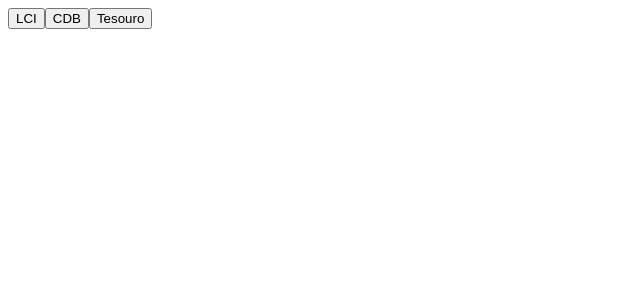
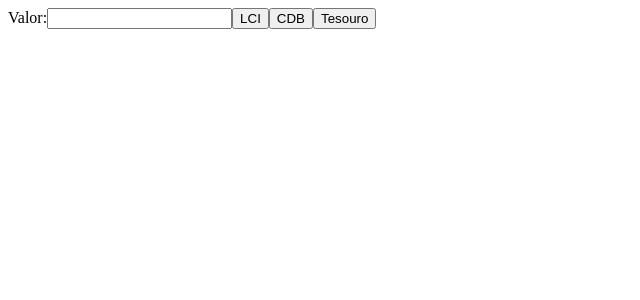
Before and after one commit to oberziner/simulador-investimentos, a React app: page / in a window 1280 px wide. Shown: the top 300 px of the page, without its empty margins (0-640 px from the left). Built offline with nearby package versions, Linux system fonts and the light colour scheme.

Commit message:
Added input for initial value

```diff
--- a/src/App.jsx
+++ b/src/App.jsx
@@ -10,6 +10,7 @@ class App extends Component {
   constructor(props) {
     super(props);
 
+    this.handleOnChange = this.handleOnChange.bind(this);
     this.addLCI = this.addInvestment.bind(this);
     this.addCDB = this.addInvestmentCDB.bind(this);
     this.addTesouro = this.addInvestmentTesouro.bind(this);
@@ -23,7 +24,7 @@ class App extends Component {
     this.setState((state) => ({
       investments: [...state.investments, newLCI(
         new Date('2019-04-01'),
-        9999,
+        state.initialValue,
         newRate(0.04, 'year252'),
         new Date('2019-12-01'),
       )],
@@ -34,7 +35,7 @@ class App extends Component {
     this.setState((state) => ({
       investments: [...state.investments, newCDB(
         new Date('2019-04-01'),
-        8888,
+        state.initialValue,
         newRate(0.04, 'year252'),
         new Date('2019-12-01'),
       )],
@@ -45,17 +46,30 @@ class App extends Component {
     this.setState((state) => ({
       investments: [...state.investments, newTesouro(
         new Date('2019-04-01'),
-        5000,
+        state.initialValue,
         newRate(0.05, 'year252'),
         new Date('2019-12-01'),
       )],
     }));
   }
 
+  handleOnChange(e) {
+    this.setState({ [e.target.id]: e.target.value });
+  }
+
   render() {
     const { investments } = this.state;
     return (
       <div>
+        <label htmlFor="initialValue">
+          Valor:
+          <input
+            type="text"
+            id="initialValue"
+            onChange={this.handleOnChange}
+          />
+        </label>
+
         <button type="button" onClick={this.addLCI}>LCI</button>
         <button type="button" onClick={this.addCDB}>CDB</button>
         <button type="button" onClick={this.addTesouro}>Tesouro</button>
```
Also changed, not shown: 1 other file (tests, documents, lock files or other folders).
